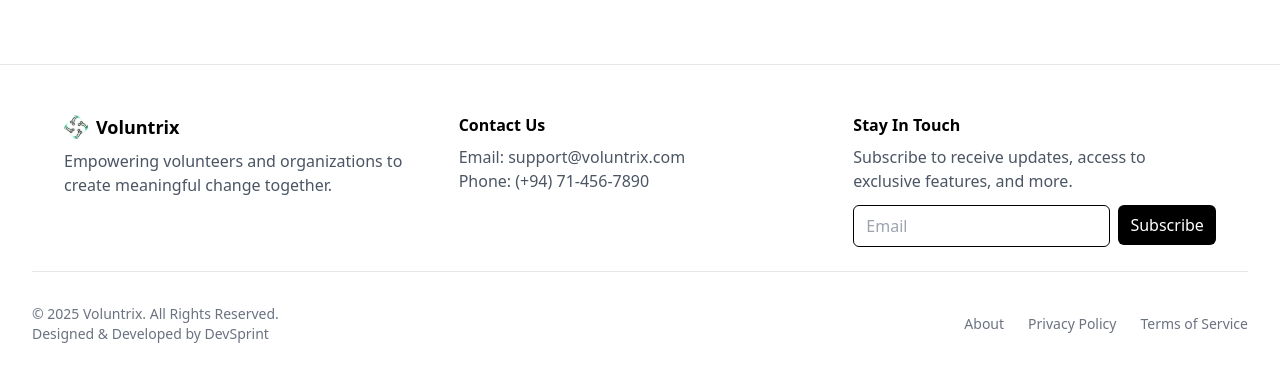
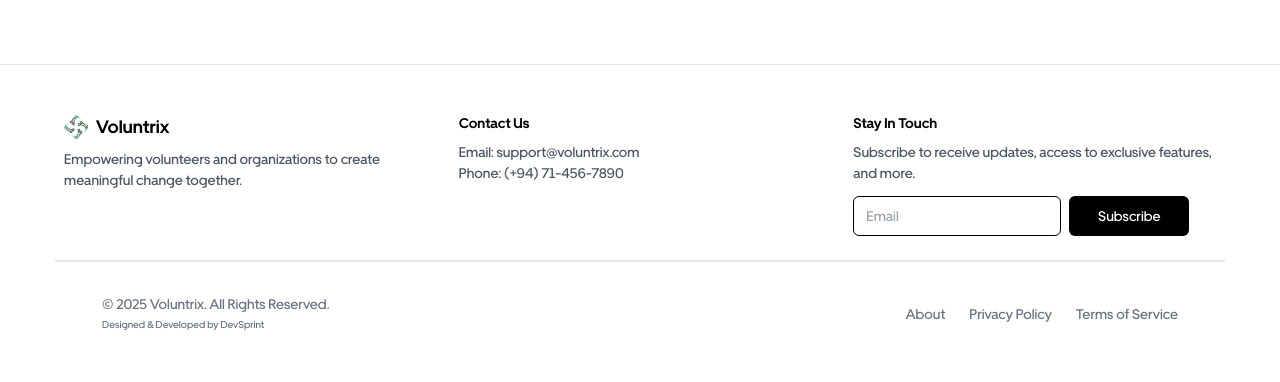
Before and after one commit to DevSprint-FIT/voluntrix-frontend, a Next.js app: page / in a window 1280 px wide. Shown: the top 382 px of the page. Built offline with nearby package versions, Linux system fonts and the light colour scheme.

Commit message:
update-margin

```diff
--- a/src/components/layout/FooterSection.tsx
+++ b/src/components/layout/FooterSection.tsx
@@ -8,27 +8,27 @@ const FooterSection = () => {
         <div>
           <div className="flex items-center justify-center md:justify-start gap-2">
             <img src="/images/logo.svg" alt="Voluntrix Logo" className="h-6 w-6" />
-            <h2 className="text-lg font-bold">Voluntrix</h2>
+            <h2 className="text-lg font-bold font-primary text-[18px]">Voluntrix</h2>
           </div>
-          <p className="text-gray-600 mt-2">
+          <p className="text-gray-600 mt-2 font-primary text-[14px]">
             Empowering volunteers and organizations to create meaningful change together.
           </p>
         </div>
 
         {/* Contact Section */}
         <div>
-          <h3 className="text-md font-semibold">Contact Us</h3>
-          <p className="text-gray-600 mt-2">Email: support@voluntrix.com</p>
-          <p className="text-gray-600">Phone: (+94) 71-456-7890</p>
+          <h3 className="text-md font-semibold font-primary text-[14px]">Contact Us</h3>
+          <p className="text-gray-600 mt-2 text-[14px] font-primary" >Email: support@voluntrix.com</p>
+          <p className="text-gray-600 text-[14px] font-primary">Phone: (+94) 71-456-7890</p>
         </div>
 
         {/* Newsletter Section */}
         <div>
-          <h3 className="text-md font-semibold">Stay In Touch</h3>
-          <p className="text-gray-600 mt-2">
+          <h3 className="text-md font-semibold font-primary text-[14px]">Stay In Touch</h3>
+          <p className="text-gray-600 mt-2 font-primary text-[14px]">
             Subscribe to receive updates, access to exclusive features, and more.
           </p>
-          <div className="mt-3 flex flex-col md:flex-row gap-2">
+          <div className="mt-3 flex flex-col md:flex-row gap-2 text-[14px] font-primary">
             <input type="email" placeholder="Email"  className="w-full md:w-auto border border-black px-3 py-2 rounded-md" />
             <button className="bg-black text-white rounded-md w-[120px] h-[40px]">Subscribe</button>
           </div>
@@ -36,18 +36,19 @@ const FooterSection = () => {
       </div>
 
         <br></br>
-      <hr></hr>
+      <hr className="border-t-2 w-[1170px] mx-auto" />
+
 
 
      {/* Bottom Section */}
 <div className="mt-8 flex flex-col md:flex-row justify-between items-center text-gray-500 text-sm">
-  <div className="text-center md:text-left">
-    <p>© 2025 Voluntrix. All Rights Reserved.</p>
-    <p>Designed & Developed by DevSprint</p>
+  <div className="text-center md:text-left font-primary ml-[70px]">
+    <p className="text-[14px] ">© 2025 Voluntrix. All Rights Reserved.</p>
+    <p className="text-[10px]">Designed & Developed by DevSprint</p>
   </div>
 
   {/* Links aligned to the right on larger screens */}
-  <div className="mt-4 md:mt-0 flex space-x-6">
+  <div className="mt-4 md:mt-0 flex space-x-6 font-primary text-[14px] mr-[70px]">
     <a href="#" className="hover:text-black">About</a>
     <a href="#" className="hover:text-black">Privacy Policy</a>
     <a href="#" className="hover:text-black">Terms of Service</a>
```
